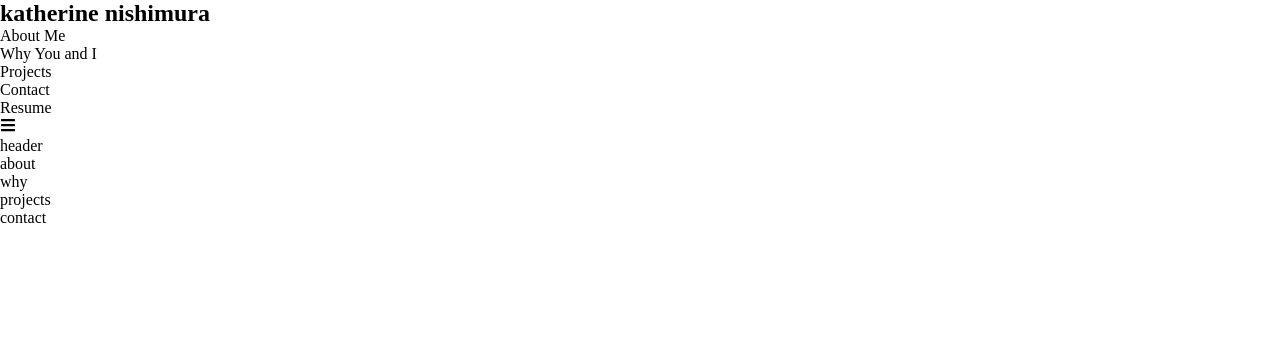
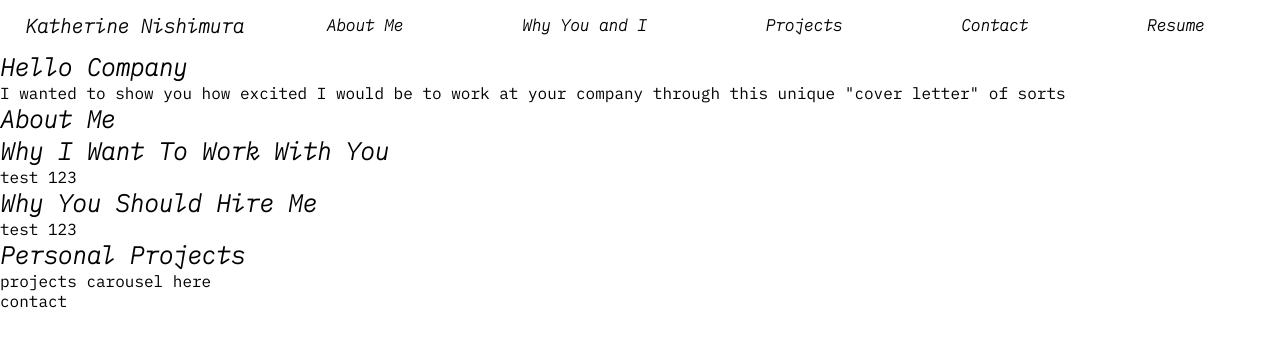
Before and after one commit to ksakuran/job-portfolio, a Next.js app: page / in a window 1280 px wide. Shown: the top 346 px of the page. Built offline with nearby package versions, Linux system fonts and the light colour scheme.

Commit message:
initial nav set up and section set up

```diff
--- a/src/components/About.js
+++ b/src/components/About.js
@@ -2,6 +2,8 @@ import React from 'react'
 
 export default function About() {
   return (
-    <section id='about'>about</section>
+    <section id='about'>
+      <h1>About Me</h1>
+      </section>
   )
 }
--- a/src/components/Header.js
+++ b/src/components/Header.js
@@ -3,6 +3,9 @@ import React from "react";
 
 export default function Header() {
   return (
-    <section id='header'>header</section>
+    <section id='header'>
+      <h1>Hello Company</h1>
+      <p>I wanted to show you how excited I would be to work at your company through this unique "cover letter" of sorts</p>
+    </section>
   )
 }
--- a/src/components/Nav.js
+++ b/src/components/Nav.js
@@ -5,7 +5,7 @@ import { FaBars } from 'react-icons/fa'
 export default function Nav() {
   return (
     <nav className='nav-bar'>
-    <h1 className='logo-name'>katherine nishimura</h1>
+    <h1 className='logo-name'>Katherine Nishimura</h1>
     <ul className='nav-list'>
       <li className='nav-item'><Link href={'#about'}>About Me</Link></li>
       <li className='nav-item'><Link href={'#why'}>Why You and I</Link></li>
--- a/src/components/Projects.js
+++ b/src/components/Projects.js
@@ -3,6 +3,11 @@ import React from "react";
 
 export default function Projects() {
   return (
-    <section id='projects'>projects</section>
+    <section id='projects'>
+      <h1>Personal Projects</h1>
+      <div>
+        projects carousel here
+      </div>
+    </section>
   )
 }
--- a/src/components/Why.js
+++ b/src/components/Why.js
@@ -3,6 +3,17 @@ import React from "react";
 
 export default function Why() {
   return (
-    <section id='why'>why</section>
+    <section id='why'>
+      <div>
+      <h2>Why I Want To Work With You</h2>
+      <p>test 123</p>
+      </div>
+
+      <div>
+      <h2>Why You Should Hire Me</h2>
+      <p>test 123</p>
+      </div>
+
+    </section>
   )
 }
--- a/src/styles/globals.css
+++ b/src/styles/globals.css
@@ -13,6 +13,7 @@ html,
 body {
   max-width: 100vw;
   overflow-x: hidden;
+  font-family: 'IBM Plex Mono', monospace;
 }
 
 
@@ -20,3 +21,65 @@ a {
   color: inherit;
   text-decoration: none;
 }
+
+.logo-name {
+  padding-left: 1%;
+  font-family: 'IBM Plex Mono', monospace;
+  font-style: italic;
+  font-weight: 600;
+  width: 25%;
+  font-size: 120%;
+}
+
+nav {
+  width: 100vw;
+  display: flex;
+  flex-direction: row;
+  padding: 1%;
+  align-items: center;
+
+}
+
+h1 {
+  font-family: 'IBM Plex Mono', monospace;
+  font-style: italic;
+  font-weight: 600;
+}
+
+h2 {
+  font-family: 'IBM Plex Mono', monospace;
+  font-style: italic;
+  font-weight: 600;
+}
+
+
+nav ul {
+  font-family: 'IBM Plex Mono', monospace;
+  font-style: italic;
+  font-weight: 600;
+  width: 70%;
+  display: flex;
+  flex-direction: row;
+  justify-content: space-between;
+  list-style-type: none;
+  align-items: center;
+}
+
+
+
+.hidden {
+  visibility: hidden;
+}
+
+/* Mobile */
+@media (max-width: 700px) {
+  .hidden {
+    visibility: visible;
+  }
+
+}
+
+/* Tablet and Smaller Desktop */
+@media (min-width: 701px) and (max-width: 1120px) {
+
+}
```
